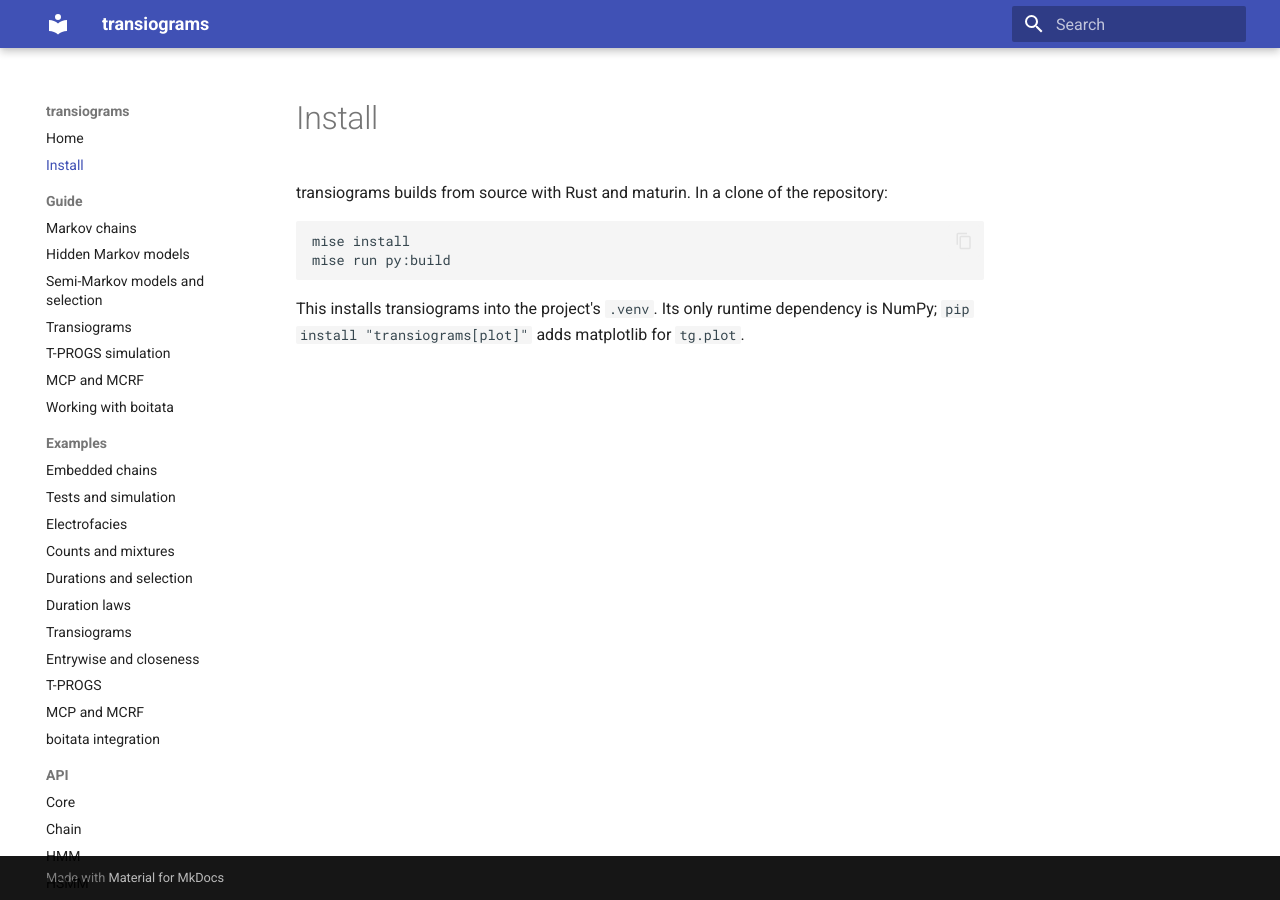
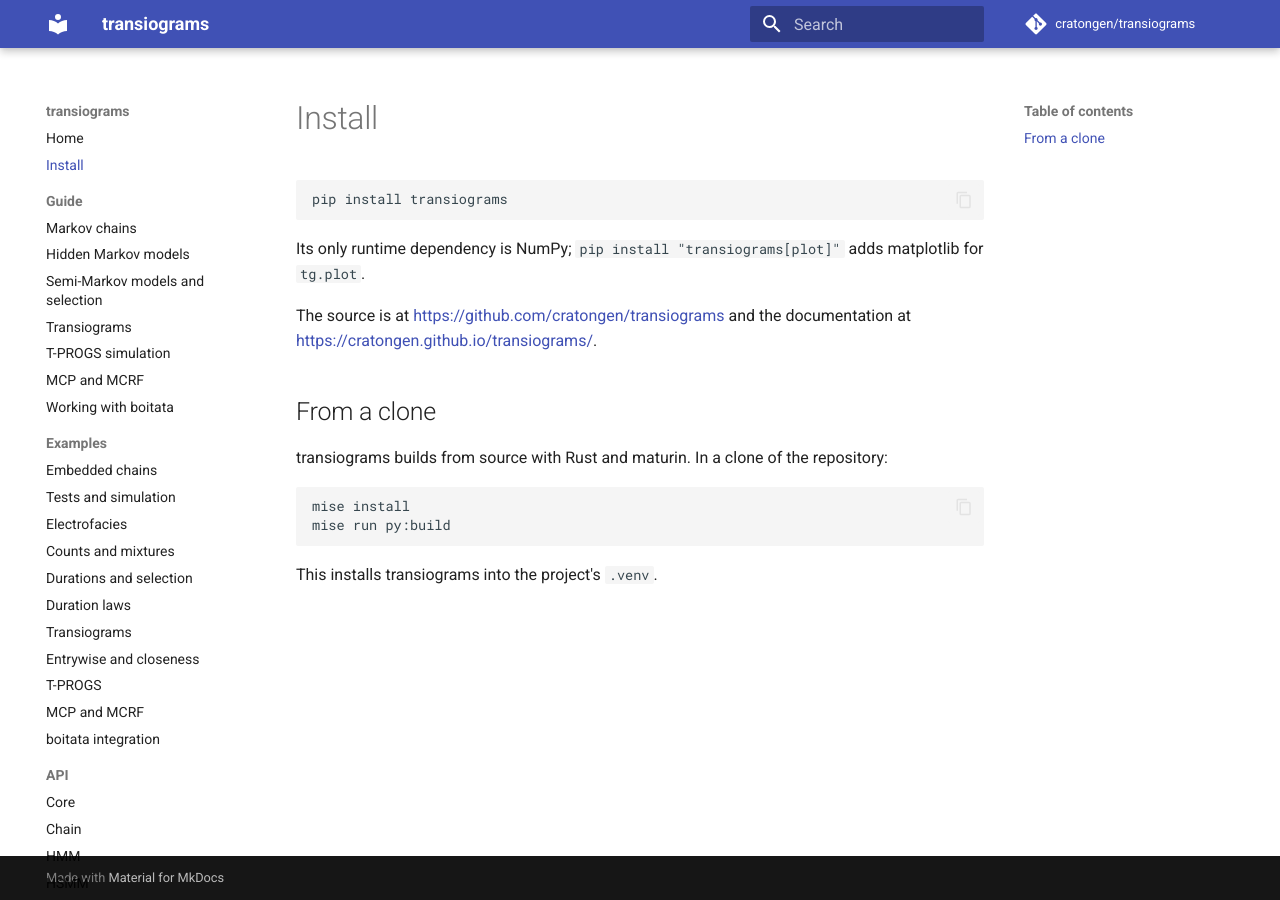
Before and after one commit to cratongen/transiograms, an MkDocs documentation site: the page built from docs/install.md, in a window 1280 px wide. Built offline with MkDocs 1.6.1 and Material for MkDocs 9.7.7, drawn with Linux system fonts in a browser that asks for light colours; comment, search, counter and statistics services are not loaded.

Commit message:
fix(packaging): add project URLs, authors and the docs site and repo URLs
The PyPI metadata had no Project-URL or author, and mkdocs.yml had no
site_url or repo_url. Point them at github.com/cratongen/transiograms and
cratongen.github.io/transiograms, name both in the README and the install
page, and check them in test_packaging.

````diff
--- a/docs/install.md
+++ b/docs/install.md
@@ -1,4 +1,15 @@
 # Install
+
+```sh
+pip install transiograms
+```
+
+Its only runtime dependency is NumPy; `pip install "transiograms[plot]"` adds matplotlib for `tg.plot`.
+
+The source is at <https://github.com/cratongen/transiograms> and the documentation at
+<https://cratongen.github.io/transiograms/>.
+
+## From a clone
 
 transiograms builds from source with Rust and maturin. In a clone of the repository:
 
@@ -7,5 +18,4 @@ mise install
 mise run py:build
 ```
 
-This installs transiograms into the project's `.venv`. Its only runtime dependency is NumPy;
-`pip install "transiograms[plot]"` adds matplotlib for `tg.plot`.
+This installs transiograms into the project's `.venv`.
--- a/mkdocs.yml
+++ b/mkdocs.yml
@@ -1,6 +1,8 @@
 site_name: transiograms
 site_description: Markov models for geostatistics.
-repo_name: transiograms
+site_url: https://cratongen.github.io/transiograms/
+repo_url: https://github.com/cratongen/transiograms
+repo_name: cratongen/transiograms
 edit_uri: ""
 
 theme:
````
Also changed, not shown: README.md (+6 -0 lines), pyproject.toml (+8 -0 lines), 1 other file.
